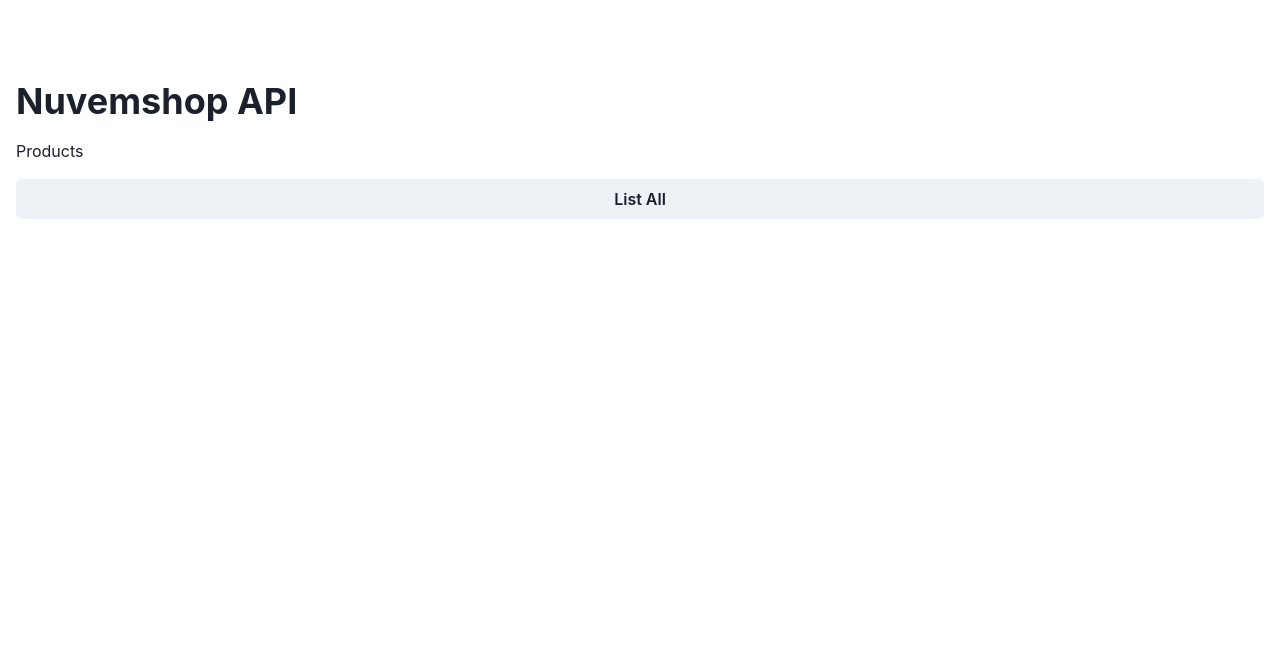
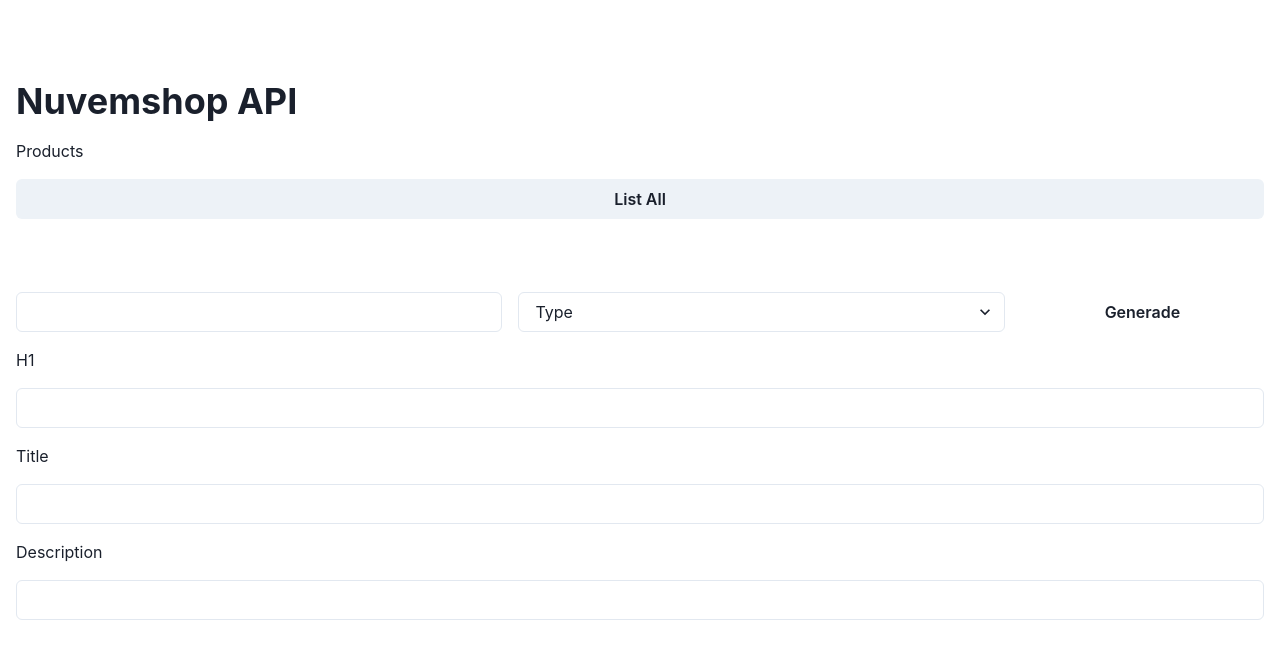
Before and after one commit to giovanafurlan/nuvemshop-api, a Next.js app: page / in a window 1280 px wide. Shown: the top 658 px of the page. Built offline with nearby package versions, Linux system fonts and the light colour scheme.

Commit message:
Mudando nomes

```diff
--- a/pages/index.jsx
+++ b/pages/index.jsx
@@ -4,7 +4,10 @@
   Button,
   Container,
   Flex,
+  FormControl,
+  Grid,
   Heading, Input,
+  Select,
   Table,
   TableContainer,
   Tbody,
@@ -15,10 +18,6 @@
   Tr
 } from "@chakra-ui/react";
 import {
-  FiEdit3
-} from 'react-icons/fi';
-import {
-  MdDelete,
   MdSave
 } from 'react-icons/md';
 
@@ -26,7 +25,6 @@
 
   const [data, setData] = useState([]);
   const [visibility, setVisibility] = useState('hidden');
-  const [readOnlyName, setReadOnlyName] = useState(true);
 
   const [id, setId] = useState();
   const [name, setName] = useState();
@@ -66,16 +64,6 @@
       })
   }
 
-  function edit(id, name) {
-    setId(id);
-    setName(name);
-  }
-
-  function reply_click(clicked_id)
-  {
-      alert(clicked_id);
-  }
-
   function save() {
     var myHeaders = new Headers();
     myHeaders.append("Content-Type", "application/json");
@@ -97,12 +85,129 @@
     fetch("/api/nuvemshop-put", requestOptions)
       .then(response => response.json())
       .then(result => {
-
         console.log(result);
       })
       .catch(error => {
         console.log('error index', error);
       })
+  }
+
+  function getId(e) {
+    setId(e.target.id);
+    setName(e.target.value);
+  }
+
+  function randomInt(min, max) {
+    return min + Math.floor((max - min) * Math.random());
+  }
+
+  const SEOContent = {
+    Portal: (palavraChave) => {
+      const titleOptions = [
+        `Tudo sobre ${palavraChave}`,
+        `Novidades sobre ${palavraChave}`,
+      ];
+      const descriptionOptions = [
+        `Quer saber tudo sobre ${palavraChave}? Clique aqui e tenha todas as informações em primeira mão!`,
+        `Todas a novidades sobre ${palavraChave} em primeira mão. Acompanhe o site e assine a newsletter!`,
+      ];
+
+      return {
+        title: titleOptions[randomInt(0, titleOptions.length)],
+        description:
+          descriptionOptions[randomInt(0, descriptionOptions.length)],
+      };
+    },
+
+    Outros: (palavraChave) => {
+      const titleOptions = [
+        `Quer saber mais sobre ${palavraChave}?`,
+        `Conheça ${palavraChave}`,
+        `Você quer ${palavraChave}?`,
+      ];
+      const descriptionOptions = [
+        `Quer saber mais sobre ${palavraChave}? Clique aqui e encontre todas as informações que você precisa!`,
+        `Conheça mais sobre ${palavraChave} Acesse nosso site e encontre todas as informações que você precisa!`,
+        `Você quer mais sobre ${palavraChave}? Acesse nosso site e encontre todas as informações que deseja!`,
+      ];
+
+      return {
+        title: titleOptions[randomInt(0, titleOptions.length)],
+        description:
+          descriptionOptions[randomInt(0, descriptionOptions.length)],
+      };
+    },
+    Loja: (palavraChave) => {
+      const titleOptions = [
+        `Comprar ${palavraChave}`,
+        `Compre ${palavraChave}`,
+        `Procurando por ${palavraChave}`,
+        `Encontre ${palavraChave}`,
+      ];
+      const descriptionOptions = [
+        `Comprar ${palavraChave} de maneira rápida e segura é aqui. Acesse e confira nossa linha completa com o melhor preço!`,
+        `Compre ${palavraChave} com agilidade e segurança aqui. Acesse e confira nossa linha completa com o melhor preço!`,
+        `Procurando por ${palavraChave}? Compre com agilidade e segurança. Acesse e confira nossa linha completa com o melhor preço!`,
+        `Encontre ${palavraChave} com preços incríveis, entrega rápida e garantida. Aproveite e garanta descontos, confira!`,
+      ];
+
+      return {
+        title: titleOptions[randomInt(0, titleOptions.length)],
+        description:
+          descriptionOptions[randomInt(0, descriptionOptions.length)],
+      };
+    },
+    Blog: (palavraChave) => {
+      const titleOptions = [
+        `Leia mais sobre ${palavraChave}`,
+        `Conheça ${palavraChave}`,
+        `Dicas sobre ${palavraChave}`,
+      ];
+      const descriptionOptions = [
+        `O conteúdo mais completo você encontra aqui! Clique e leia mais sobre ${palavraChave}.`,
+        `Conheça ${palavraChave} e veja como seu dia-a-dia será facilitado. Nós temos as melhores soluções para seu negócio. Confira!`,
+        `Preparamos algumas Dicas de ${palavraChave} para você. Acesse e confira. Não se esqueça de compartilhar!`,
+      ];
+
+      return {
+        title: titleOptions[randomInt(0, titleOptions.length)],
+        description:
+          descriptionOptions[randomInt(0, descriptionOptions.length)],
+      };
+    },
+    Institucional: (palavraChave) => {
+      const titleOptions = [
+        `Conheça ${palavraChave}`,
+        `Trabalhamos com ${palavraChave}`,
+      ];
+      const descriptionOptions = [
+        `Conheça ${palavraChave}. Comprove nossa qualidade. Acesse e confira nosso trabalho e cases de sucesso!`,
+        `Trabalhamos com ${palavraChave} e toda a qualidade que você merece. Conheça nosso trabalho e entre em contato!`,
+      ];
+
+      return {
+        title: titleOptions[randomInt(0, titleOptions.length)],
+        description:
+          descriptionOptions[randomInt(0, descriptionOptions.length)],
+      };
+    },
+  }
+
+  function gerarTitleEDescription() {
+    const palavraChave = document.querySelector(".palavra-chave").value;
+    const tipo = document.querySelector("#select-tipo").value;
+
+    const tituloSugerido = document.querySelector("#h1-textarea");
+    const titleTextArea = document.querySelector("#title-textarea");
+    const descriptionTextArea = document.querySelector("#description-textarea");
+
+    console.log(palavraChave, tipo);
+
+    const { title, description } = SEOContent[tipo](palavraChave);
+
+    titleTextArea.value = title;
+    tituloSugerido.value = title;
+    descriptionTextArea.value = description;
   }
 
   return (
@@ -125,34 +230,30 @@
         </Button>
         <TableContainer
           visibility={visibility}>
-          <Table variant='striped'>
-            {data.map((item, idx) => (
-              <Box
-                key={idx}>
+          <Table>
             <Thead>
               <Tr>
                 <Th>ID</Th>
                 <Th>Name</Th>
                 <Th>SEO Description</Th>
                 <Th>SEO Title</Th>
-                    <Th>Edit</Th>
-                    <Th>Delete</Th>
-                    <Th>Salvar</Th>
+                <Th>Save</Th>
               </Tr>
             </Thead>
-                <Tbody>
+            {data.map((item, idx) => (
+              <Tbody
+                key={idx}>
                 <Tr>
                   <Td>
                     <Input
-                        id={item.id}
                       defaultValue={item.id}
-                        onClick={reply_click(this.id)}
                       readOnly />
                   </Td>
                   <Td>
                     <Input
-                        defaultValue={item.name.pt}
-                        readOnly />
+                      id={item.id}
+                      onClick={getId}
+                      defaultValue={item.name.pt} />
                   </Td>
                   <Td>
                     <Input
@@ -166,27 +267,87 @@
                   </Td>
                   <Td>
                     <Button>
-                        {/* <FiEdit3
-                          onClick={edit(item.id, item.name.pt)} /> */}
-                      </Button>
-                    </Td>
-                    <Td>
-                      <Button>
-                        <MdDelete />
-                      </Button>
-                    </Td>
-                    <Td>
-                      <Button>
-                        {/* <MdSave onClick={save} /> */}
+                      <MdSave onClick={save} />
                     </Button>
                   </Td>
                 </Tr>
               </Tbody>
-              </Box>
             ))}
           </Table>
         </TableContainer>
+        <FormControl
+          className='form'>
+          <Grid
+            templateColumns={{
+              lg: '2fr 2fr 1fr'
+            }}
+            gap='4'>
+            <Input
+              className='palavra-chave' />
+            <Select
+              id='select-tipo'
+              name='tipo'>
+              <option value='Portal'>
+                Type
+              </option>
+              <option value='Outros'>
+                Others
+              </option>
+              <option value='Loja'>
+                Store
+              </option>
+              <option value='Blog'>
+                Blog
+              </option>
+              <option value='Institucional'>
+                Institucional
+              </option>
+            </Select>
+            <Button
+              onClick={gerarTitleEDescription}
+              variant='button-orange'
+              _hover={{
+                bg: '#FFB596'
+              }}>
+              Generade
+            </Button>
+          </Grid>
+        </FormControl>
+        <Flex
+          className='results'
+          flexDir={'column'}
+          gap='4'>
+          <Result
+            titulo={'H1'}
+            id={'h1-textarea'} />
+          <Result
+            titulo={'Title'}
+            id={'title-textarea'} />
+          <Result
+            titulo={'Description'}
+            id={'description-textarea'} />
+        </Flex>
       </Flex>
     </Container>
   )
 }
+
+function Result({
+  titulo,
+  id,
+}) {
+
+  return (
+    <>
+      <Flex
+        justifyContent={'space-between'}
+        align='center'>
+        <Text>
+          {titulo}
+        </Text>
+      </Flex>
+      <Input
+        id={id} />
+    </>
+  )
+}
```
Lines whose indentation alone changed are shown as unchanged.
